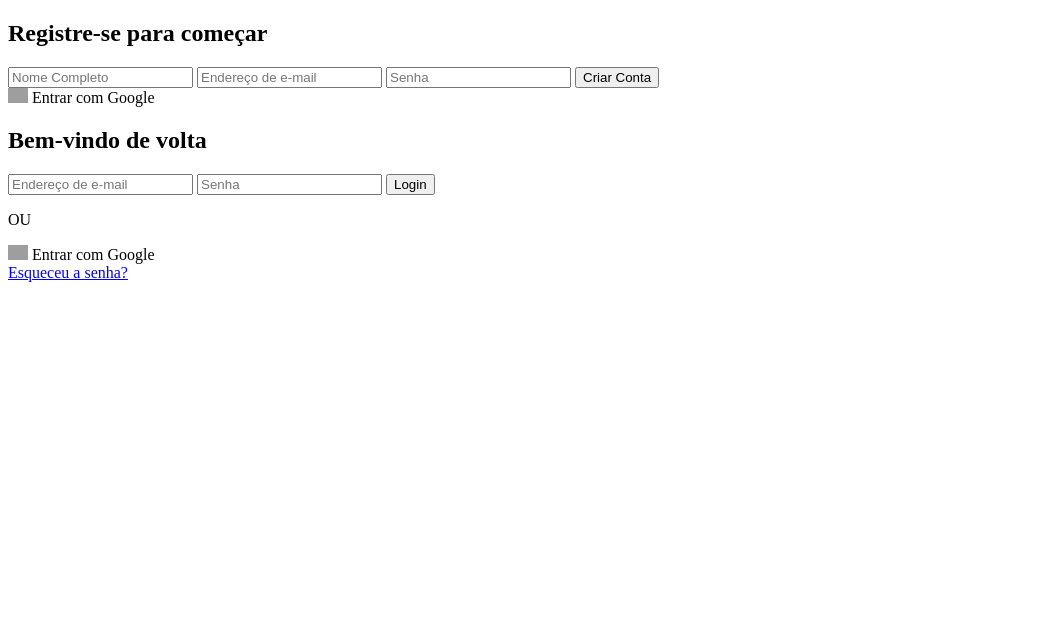
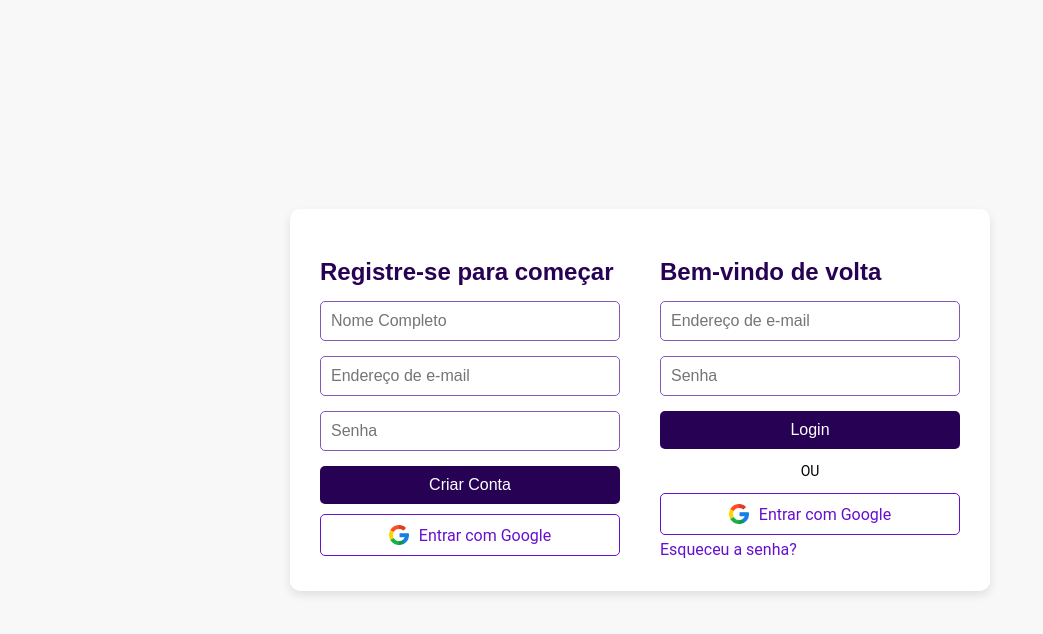
Before and after one commit to userguii/profeto-skillswap, a plain HTML site: page login.html in a window 1280 px wide. Shown: the whole page, without its empty margins (0-1043 px from the left). Drawn offline with Linux system fonts and the light colour scheme; grey boxes are pictures that could not be loaded.

Commit message:
modified: README modified: login html modified: login css

```diff
--- a/css/login.css
+++ b/css/login.css
@@ -0,0 +1,99 @@
+body {
+  font-family: 'Roboto', Arial, sans-serif;
+  margin: 0;
+  padding: 0;
+  background-color: #F8F8F8;
+  display: flex;
+  justify-content: center;
+  align-items: center;
+  height: 100vh;
+  color: #000000;
+}
+
+h1,
+h2 {
+  font-family: 'Poppins', sans-serif;
+  color: #270154;
+}
+
+a {
+  text-decoration: none;
+  color: #6610CE;
+}
+
+.container {
+  display: flex;
+  justify-content: space-between;
+  gap: 40px;
+  background-color: #FFFFFF;
+  padding: 30px;
+  border-radius: 10px;
+  box-shadow: 0 4px 10px rgba(0, 0, 0, 0.1);
+}
+
+.form-section {
+  width: 300px;
+}
+
+.form-section h2 {
+  margin-bottom: 15px;
+  font-size: 24px;
+}
+
+.form-section form {
+  display: flex;
+  flex-direction: column;
+  gap: 15px;
+}
+
+.form-section input {
+  border: 1px solid #8456B9;
+  border-radius: 5px;
+  padding: 10px;
+  font-size: 16px;
+  outline: none;
+}
+
+.form-section input:focus {
+  border-color: #6610CE;
+}
+
+.form-section button {
+  background-color: #270154;
+  color: #FFFFFF;
+  border: none;
+  padding: 10px;
+  font-size: 16px;
+  border-radius: 5px;
+  cursor: pointer;
+}
+
+.form-section button:hover {
+  background-color: #8456B9;
+}
+
+.google-button {
+  display: flex;
+  align-items: center;
+  justify-content: center;
+  border: 1px solid #6610CE;
+  background-color: #FFFFFF;
+  color: #6610CE;
+  padding: 10px;
+  border-radius: 5px;
+  cursor: pointer;
+  font-size: 16px;
+  gap: 10px;
+  margin-top: 10px;
+  margin-bottom: 5px;
+}
+
+.google-button:hover {
+  background-color: #F1F1F1;
+}
+
+.or {
+  text-align: center;
+  font-size: 14px;
+  color: #000000;
+}
--- a/login.html
+++ b/login.html
@@ -8,7 +8,7 @@
 </head>
 <body>
   <div class="container">
-    <!-- Register Section -->
+    <!-- Registro -->
     <div class="form-section">
         <h2>Registre-se para começar</h2>
         <form action="#">
@@ -18,7 +18,7 @@
             <button type="submit">Criar Conta</button>
         </form>
         <div class="google-button">
-            <img src="https://upload.wikimedia.org/wikipedia/commons/thumb/5/53/Google_%22G%22_Logo.svg/512px-Google_%22G%22_Logo.svg.png" alt="Google Logo" width="20">
+            <img src="img/google.png" alt="Google Logo" width="20">
             Entrar com Google
         </div>
     </div>
@@ -33,7 +33,7 @@
         </form>
         <p class="or">OU</p>
         <div class="google-button">
-            <img src="https://upload.wikimedia.org/wikipedia/commons/thumb/5/53/Google_%22G%22_Logo.svg/512px-Google_%22G%22_Logo.svg.png" alt="Google Logo" width="20">
+            <img src="img/google.png" alt="Google Logo" width="20">
             Entrar com Google
         </div>
         <a href="#">Esqueceu a senha?</a>
```
Also changed, not shown: 1 other file.
